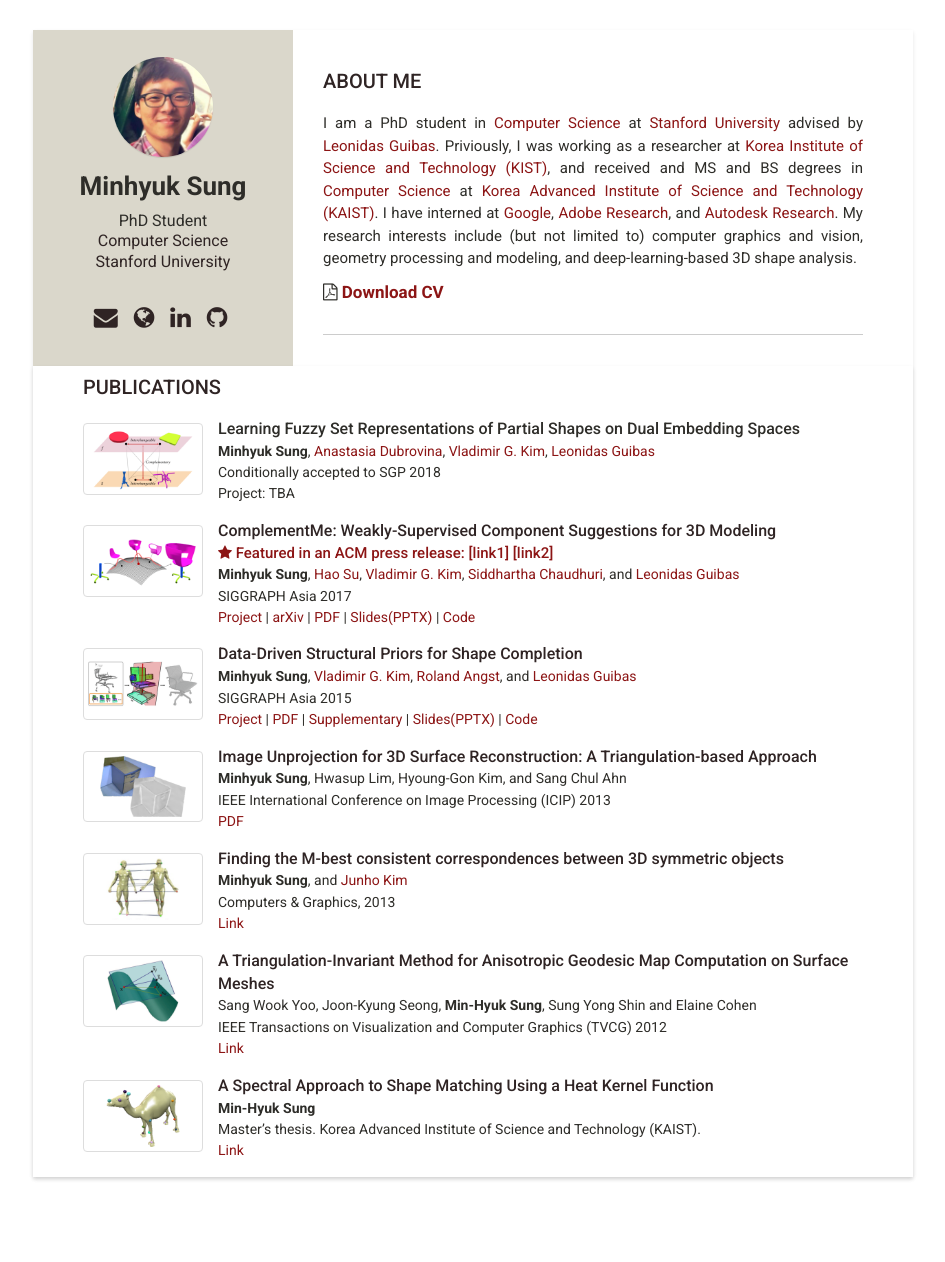
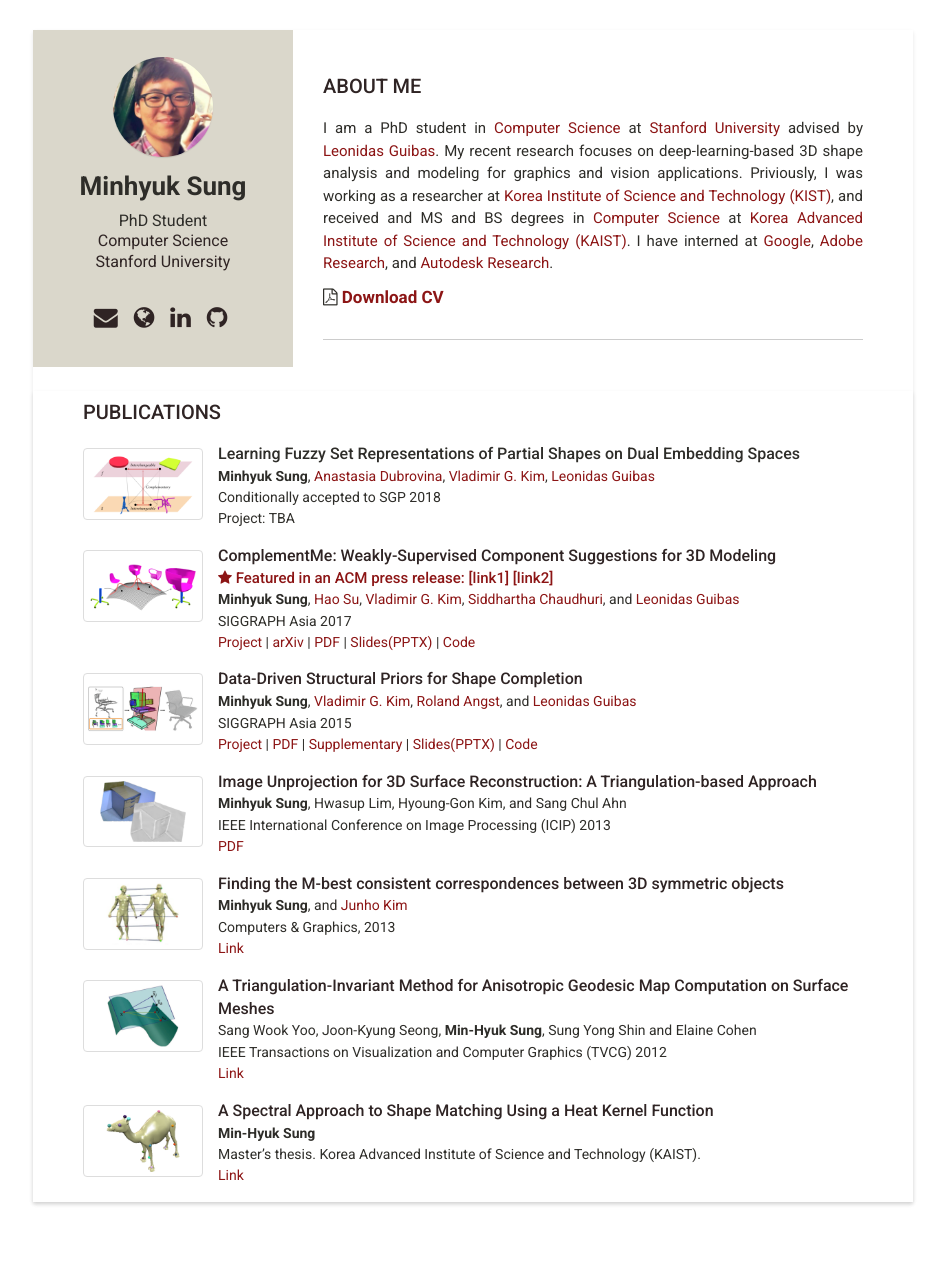
Before and after one commit to mhsung/mhsung.github.io, a Jekyll site: the page built from index.html, in a window 1280 px wide. Shown: the whole page, without its empty margins (167-1112 px from the left). Built offline with Jekyll 4.4.1, drawn with Linux system fonts in a browser that asks for light colours; before the commit the page ends 1237 px from its top, so only the background shows below that.

Commit message:
Minor update.

```diff
--- a/_includes/profile.html
+++ b/_includes/profile.html
@@ -19,8 +19,7 @@
     <h2 class="section-title">About Me</h2>
     <div class="summary">
       <p>
-      I am a PhD student in <a href="https://cs.stanford.edu/" target="_blank">Computer Science</a> at <a href="https://www.stanford.edu/" target="_blank">Stanford University</a> advised by <a href="http://geometry.stanford.edu/member/guibas/" target="_blank">Leonidas Guibas</a>. Priviously, I was working as a researcher at <a href="https://eng.kist.re.kr/kist_eng/main/" target="_blank">Korea Institute of Science and Technology (KIST)</a>, and received and MS and BS degrees in <a href="https://cs.kaist.ac.kr/" target="_blank">Computer Science</a> at <a href="http://www.kaist.edu/" target="_blank">Korea Advanced Institute of Science and Technology (KAIST)</a>. I have interned at <a href="https://www.google.com/" target="_blank">Google</a>, <a href="https://research.adobe.com/" target="_blank">Adobe Research</a>, and <a href="https://www.autodeskresearch.com/" target="_blank">Autodesk Research</a>.
-      My research interests include (but not limited to) computer graphics and vision, geometry processing and modeling, and deep-learning-based 3D shape analysis.
+      I am a PhD student in <a href="https://cs.stanford.edu/" target="_blank">Computer Science</a> at <a href="https://www.stanford.edu/" target="_blank">Stanford University</a> advised by <a href="http://geometry.stanford.edu/member/guibas/" target="_blank">Leonidas Guibas</a>. My recent research focuses on deep-learning-based 3D shape analysis and modeling for graphics and vision applications. Priviously, I was working as a researcher at <a href="https://eng.kist.re.kr/kist_eng/main/" target="_blank">Korea Institute of Science and Technology (KIST)</a>, and received and MS and BS degrees in <a href="https://cs.kaist.ac.kr/" target="_blank">Computer Science</a> at <a href="http://www.kaist.edu/" target="_blank">Korea Advanced Institute of Science and Technology (KAIST)</a>. I have interned at <a href="https://www.google.com/" target="_blank">Google</a>, <a href="https://research.adobe.com/" target="_blank">Adobe Research</a>, and <a href="https://www.autodeskresearch.com/" target="_blank">Autodesk Research</a>.
       </p>
       <div class="icon">
       <i class="fa fa-file-pdf-o"></i>  <a href="https://{{site.cv}}" target="_blank">Download CV</a>
--- a/assets/css/styles.css
+++ b/assets/css/styles.css
@@ -171,8 +171,8 @@
 .wrapper .about-container {
   padding-left: 290px;
   padding-right: 50px;
-  padding-top: 10px;
-  padding-bottom: 0px;
+  padding-top: 15px;
+  padding-bottom: 5px;
   text-align: left;
   vertical-align: top;
 }
```
